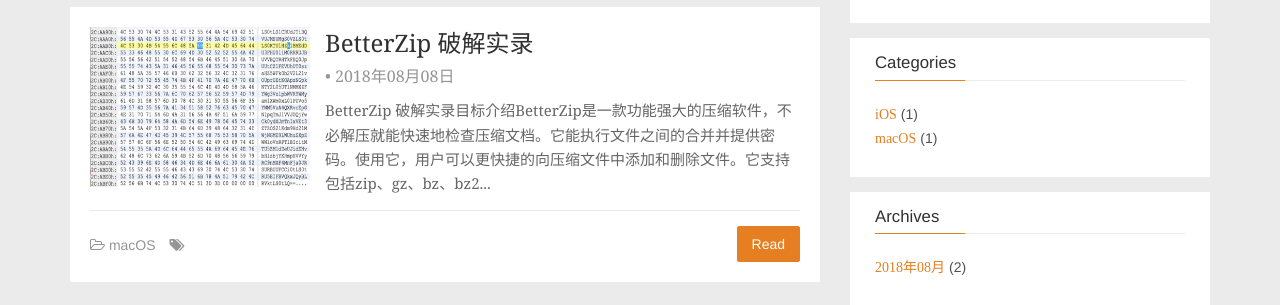
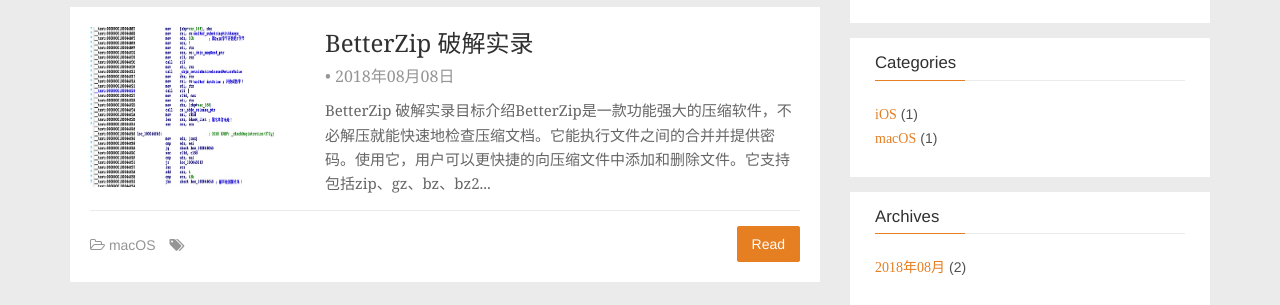
Before and after one commit to piaoyunsoft/piaoyun.github.io, a plain HTML site: page index.html in a window 1280 px wide. Shown: the part 495-800 px from the top of the page. Drawn offline with Linux system fonts and the light colour scheme.

Commit message:
Site updated: 2018-08-09 19:15:38

```diff
--- a/index.html
+++ b/index.html
@@ -199,7 +199,7 @@
 
         <div class="post-media">
             <a href="/2018/08/08/BetterZip 破解实录/">
-                <img class="img-ajax" src="/img/loading.gif"  data-src="/media/15338004006307.jpg"   alt="BetterZip 破解实录">
+                <img class="img-ajax" src="/img/loading.gif"  data-src="/media/15338002781799.jpg"   alt="BetterZip 破解实录">
             </a>
         </div>
 
```
